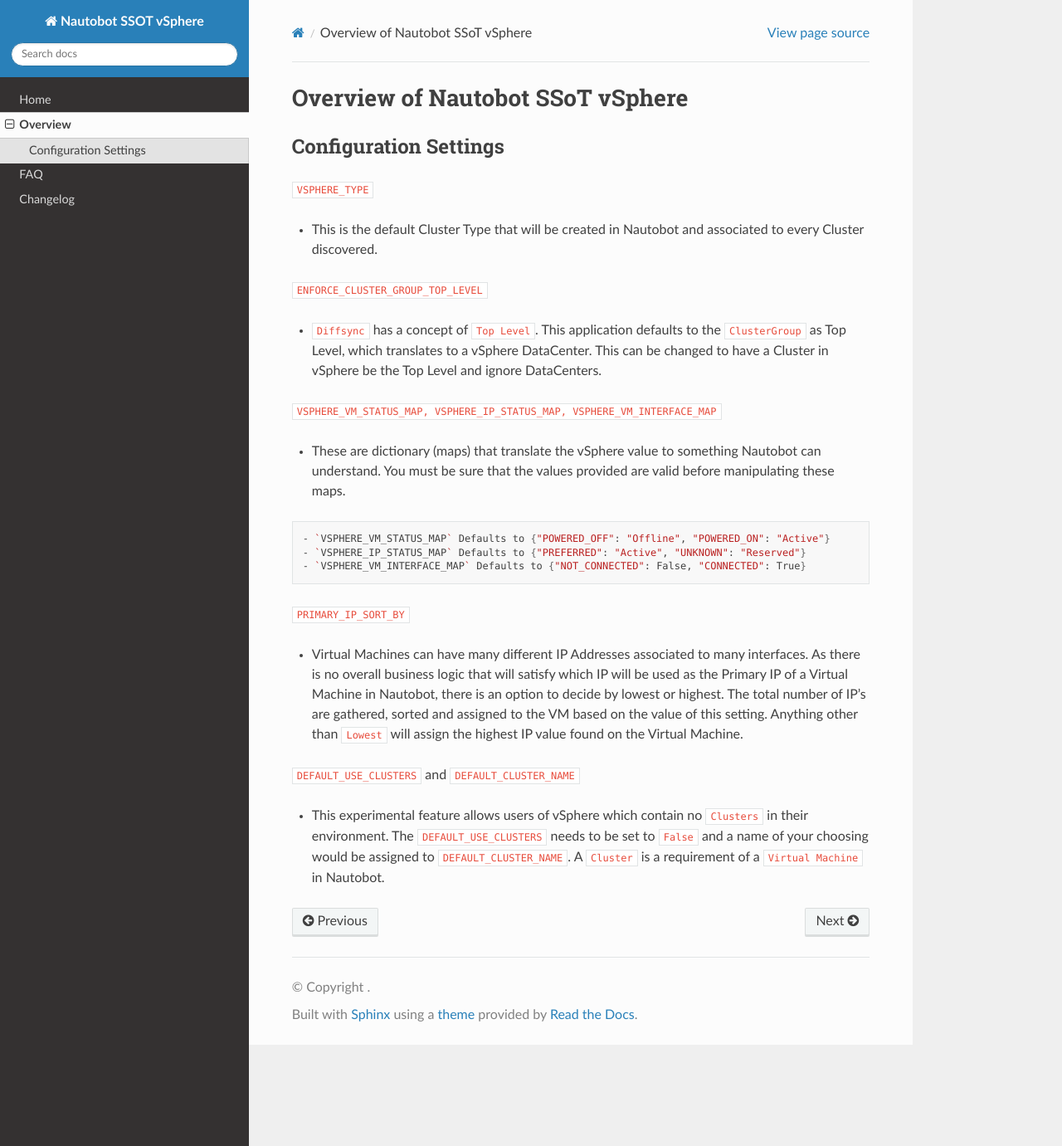
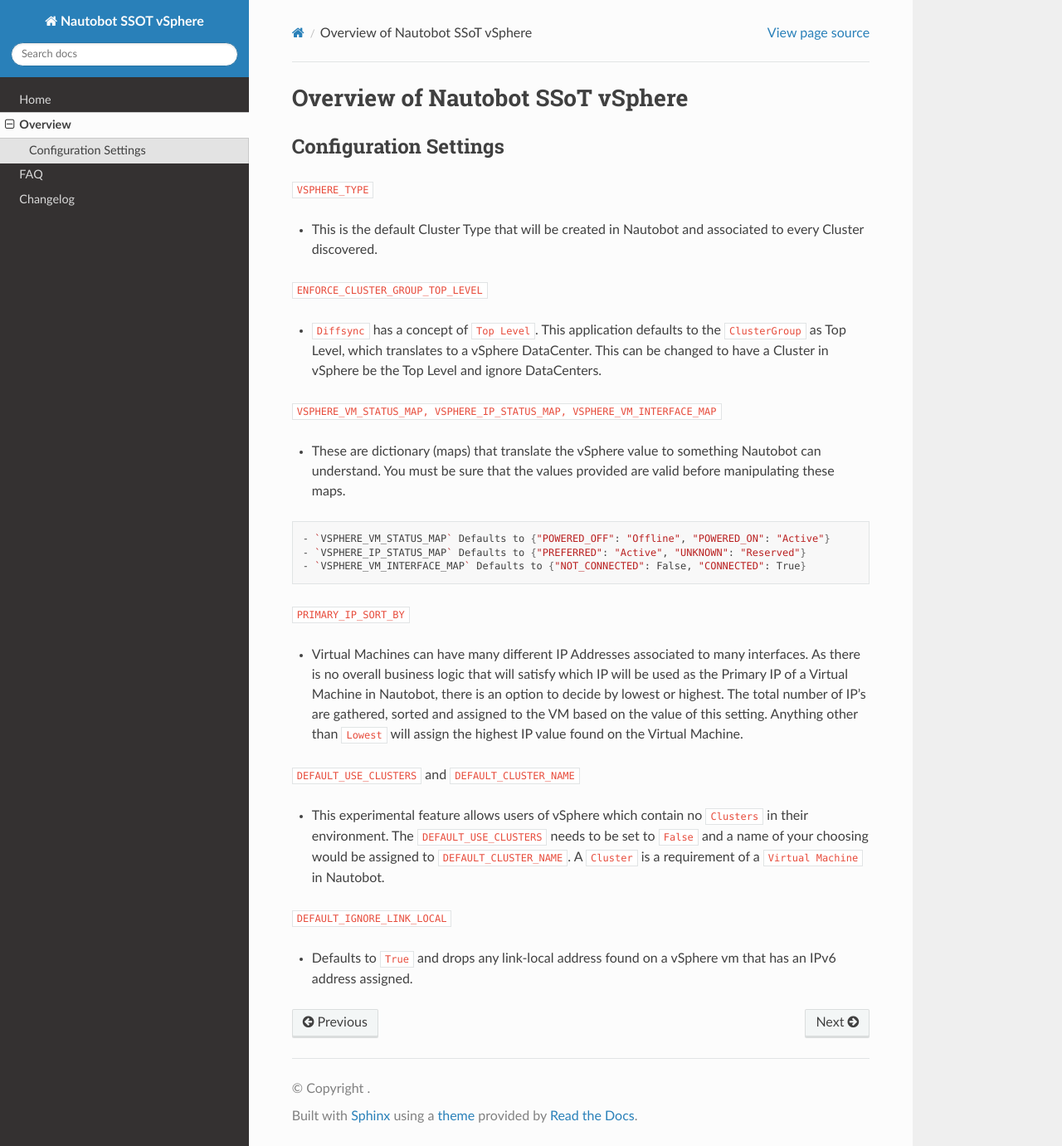
Before and after one commit to h4ndzdatm0ld/nautobot-ssot-vsphere, a Sphinx documentation site: the page built from docs/overview.md, in a window 1280 px wide and 1381 px high. Shown: the whole window at 83% size. Built offline with Sphinx 7.4.7 and the Read the Docs theme 2.0.0, drawn with Linux system fonts in a browser that asks for light colours.

```diff
--- a/docs/overview.md
+++ b/docs/overview.md
@@ -27,3 +27,7 @@
 `DEFAULT_USE_CLUSTERS` and `DEFAULT_CLUSTER_NAME`
 
 - This experimental feature allows users of vSphere which contain no `Clusters` in their environment. The `DEFAULT_USE_CLUSTERS` needs to be set to `False` and a name of your choosing would be assigned to `DEFAULT_CLUSTER_NAME`. A `Cluster` is a requirement of a `Virtual Machine` in Nautobot.
+
+`DEFAULT_IGNORE_LINK_LOCAL`
+
+- Defaults to `True` and drops any link-local address found on a vSphere vm that has an IPv6 address assigned.
```
Also changed, not shown: README.md (+3 -4 lines), docs/CHANGELOG.md (+1 -1 lines).
